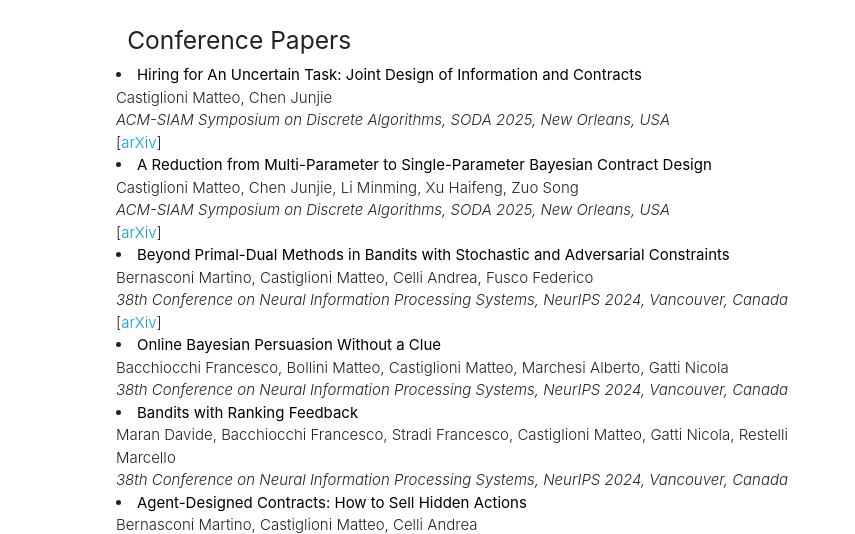
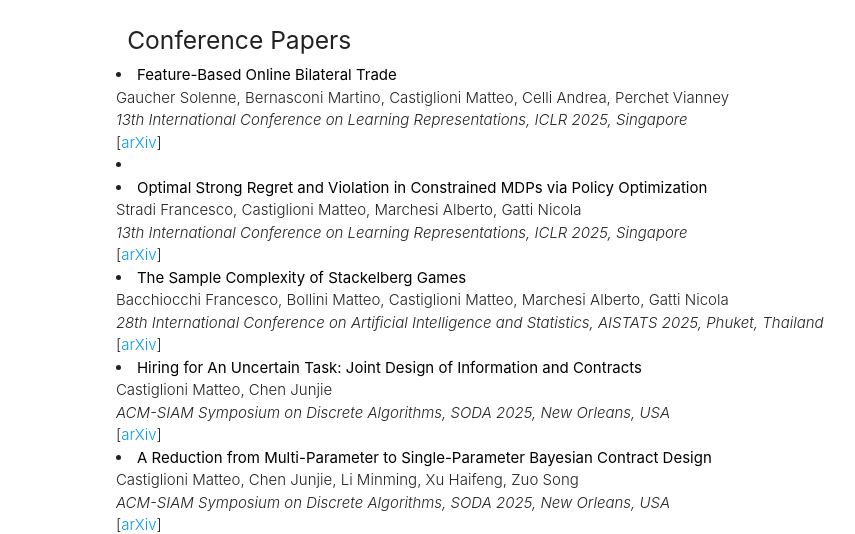
Before and after one commit to CastiglioniMatteo/CastiglioniMatteo.github.io, a plain HTML site: page index.html in a window 1280 px wide. Shown: the part 638-1172 px from the top of the page, without its empty margins (162-1017 px from the left). Drawn offline with Linux system fonts and the light colour scheme.

Commit message:
Update index.html

```diff
--- a/index.html
+++ b/index.html
@@ -87,6 +87,32 @@
                         <div class="col s12">
                             <h5 class="left">Conference Papers</h5>
                         </div>
+
+<li>
+                <span class="title"><b><a style="color: black"> Feature-Based Online Bilateral Trade
+</a></b></span>
+                <br>
+                    Gaucher Solenne, Bernasconi Martino, Castiglioni Matteo, Celli Andrea, Perchet Vianney<br>
+                  <i>13th International Conference on Learning Representations, ICLR 2025, Singapore </i><br>
+                     [<a href="https://arxiv.org/pdf/2405.18183">arXiv</a>]
+
+                      <li>
+
+<li>
+                <span class="title"><b><a style="color: black"> Optimal Strong Regret and Violation in Constrained MDPs via Policy Optimization
+</a></b></span>
+                <br>
+                    Stradi Francesco, Castiglioni Matteo, Marchesi Alberto, Gatti Nicola<br>
+                  <i>13th International Conference on Learning Representations, ICLR 2025, Singapore </i><br>
+                     [<a href="https://arxiv.org/pdf/2410.02275">arXiv</a>]
+
+                      <li>
+                <span class="title"><b><a style="color: black"> The Sample Complexity of Stackelberg Games
+</a></b></span>
+                <br>
+                    Bacchiocchi Francesco, Bollini Matteo, Castiglioni Matteo, Marchesi Alberto, Gatti Nicola<br>
+                  <i>28th International Conference on Artificial Intelligence and Statistics, AISTATS 2025, Phuket, Thailand </i><br>
+                     [<a href="https://arxiv.org/pdf/2405.06977">arXiv</a>]
 
 <li>
                 <span class="title"><b><a style="color: black"> Hiring for An Uncertain Task: Joint Design of Information and Contracts
```
